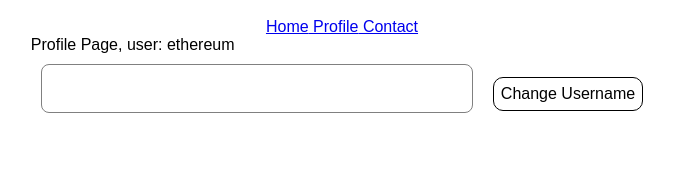
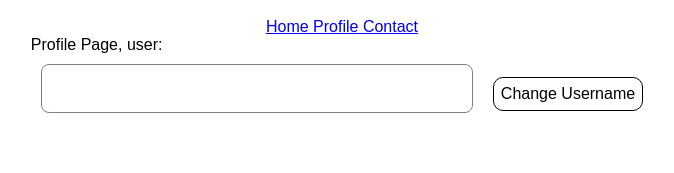
Before and after one commit to aravinth-in/learning-react, a React (Create React App) app: page /profile in a window 1280 px wide. Shown: the top 173 px of the page, without its empty margins (298-972 px from the left). Built offline with nearby package versions, Linux system fonts and the light colour scheme.

Commit message:
React Query to fetch data

```diff
--- a/package.json
+++ b/package.json
@@ -3,6 +3,7 @@
   "version": "0.1.0",
   "private": true,
   "dependencies": {
+    "@tanstack/react-query": "^5.83.0",
     "@testing-library/dom": "^10.4.0",
     "@testing-library/jest-dom": "^6.6.3",
     "@testing-library/react": "^16.3.0",
--- a/src/App.js
+++ b/src/App.js
@@ -4,16 +4,19 @@
 import {Profile} from './pages/Profile';
 import {Contact} from './pages/Contact';
 import {Navbar} from './pages/Navbar';
-import { useState, createContext } from 'react';
-
-export const AppContext = createContext();
+import { QueryClient, QueryClientProvider } from '@tanstack/react-query';
 
 function App() {
-  const [username, setUsername] = useState("ethereum");
+  const client = new QueryClient({defaultOptions: {
+    queries : {
+      refetchOnWindowFocus: false,
+    },
+  }
+  });
 
   return (
     <div className="App">
-      <AppContext.Provider value={{username, setUsername}}>
+      <QueryClientProvider client={client}>
       <Router>
         <Navbar />
         <Routes>
@@ -23,7 +26,7 @@
           <Route path='*' element={<h1> Page Not Found</h1>} />
         </Routes>
       </Router>
-      </AppContext.Provider>
+      </QueryClientProvider>
     </div>
   );
 }
--- a/src/components/ChangeProfile.js
+++ b/src/components/ChangeProfile.js
@@ -1,15 +1,8 @@
-import {useState} from 'react';
-import {useContext} from 'react';
-import {AppContext } from '../App';
-
 export const ChangeProfile = () => {
-    const [newUsername, setNewUsername] = useState("");
-    const {setUsername} = useContext(AppContext);
-
     return (
         <div>
-            <input onChange={(event) => {setNewUsername(event.target.value)}}/>
-            <button onClick={() => {setUsername(newUsername)}}> Change Username </button>
+            <input/>
+            <button> Change Username </button>
         </div>
     );
 }
--- a/src/pages/Home.js
+++ b/src/pages/Home.js
@@ -1,7 +1,24 @@
-import {useContext} from 'react';
-import { AppContext } from '../App';
+import { useQuery } from "@tanstack/react-query";
+import Axios from "axios";
 
 export const Home = () => {
-    const {username} = useContext(AppContext);
-    return <h1> Home Page, user: {username} </h1>
+    const { data, isLoading, isError, refetch } = useQuery({
+        queryKey: ["cat"],
+        queryFn: () => Axios.get("https://catfact.ninja/fact").then((res) => res.data)
+    });
+
+    if(isError){
+        return <h1> Unable to get the data </h1>
+    }
+
+    if(isLoading){
+        return <h1> Loading... </h1>
+    }
+
+    return(
+    <h1> Home Page
+    <p> {data?.fact} </p>
+    <button onClick={refetch}> Refresh </button>
+    </h1>
+    );
 }
--- a/src/pages/Profile.js
+++ b/src/pages/Profile.js
@@ -1,13 +1,9 @@
 import {ChangeProfile} from '../components/ChangeProfile';
-import {useContext} from 'react';
-import {AppContext } from '../App';
 
 export const Profile = () => {
-    const {username} = useContext(AppContext);
-
     return (
         <div>
-            Profile Page, user: {username}
+            Profile Page, user:
             <ChangeProfile />
         </div>
     );
```
Also changed, not shown: 1 other file (tests, documents, lock files or other folders).
